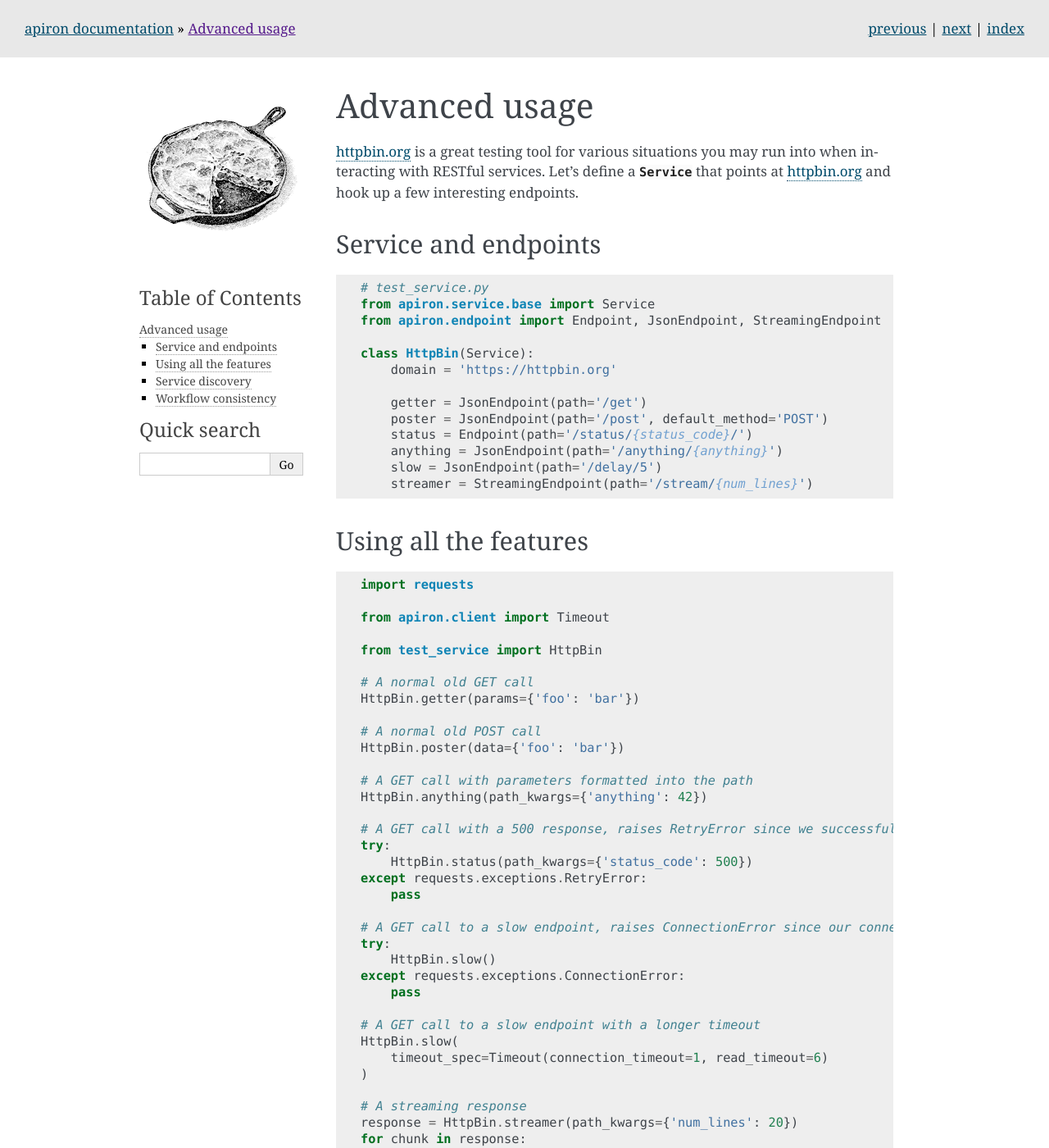
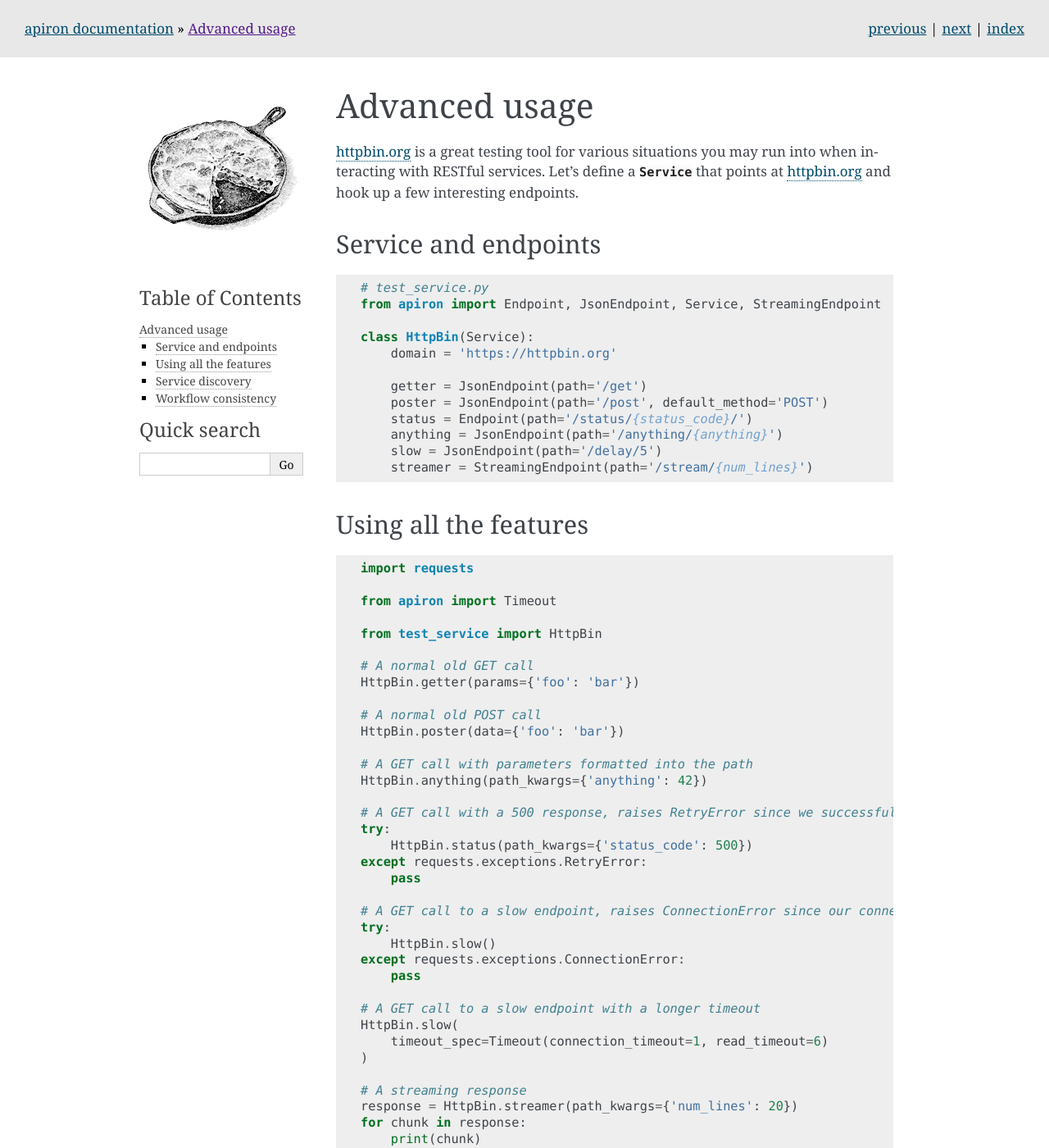
Before and after one commit to ithaka/apiron, a Sphinx documentation site: the page built from docs/advanced-usage.rst, in a window 1280 px wide and 1400 px high. Shown: the whole window at 82% size. Built offline with Sphinx 7.4.7, drawn with Linux system fonts in a browser that asks for light colours; some of the changed text lies outside the part shown.

Commit message:
Update import usage in documentation

```diff
--- a/docs/advanced-usage.rst
+++ b/docs/advanced-usage.rst
@@ -14,8 +14,7 @@ Service and endpoints
 .. code-block:: python
 
     # test_service.py
-    from apiron.service.base import Service
-    from apiron.endpoint import Endpoint, JsonEndpoint, StreamingEndpoint
+    from apiron import Endpoint, JsonEndpoint, Service, StreamingEndpoint
 
     class HttpBin(Service):
         domain = 'https://httpbin.org'
@@ -36,7 +35,7 @@ Using all the features
 
     import requests
 
-    from apiron.client import Timeout
+    from apiron import Timeout
 
     from test_service import HttpBin
 
@@ -81,8 +80,7 @@ Here is an example where the resolver application always resolves to ``https://w
 
 .. code-block:: python
 
-    from apiron.client import ServiceCaller
-    from apiron.service.discoverable import DiscoverableService
+    from apiron import DiscoverableService
 
     class Eureka:
         @staticmethod
--- a/docs/getting-started.rst
+++ b/docs/getting-started.rst
@@ -21,8 +21,7 @@ and one or more endpoints with which to interact:
 
 .. code-block:: python
 
-    from apiron.service.base import Service
-    from apiron.endpoint import JsonEndpoint
+    from apiron import JsonEndpoint, Service
 
     class GitHub(Service):
         domain = 'https://api.github.com'
```
Also changed, not shown: README.md (+1 -2 lines).
